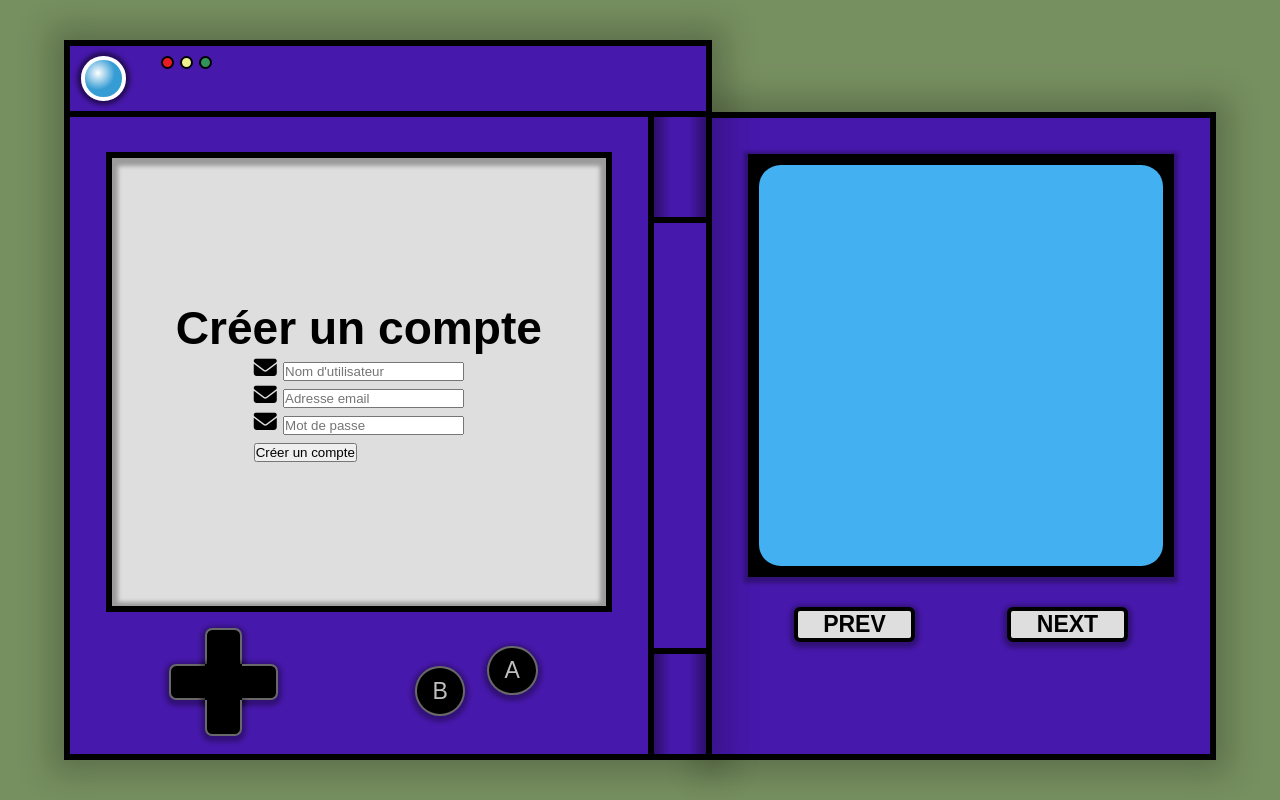
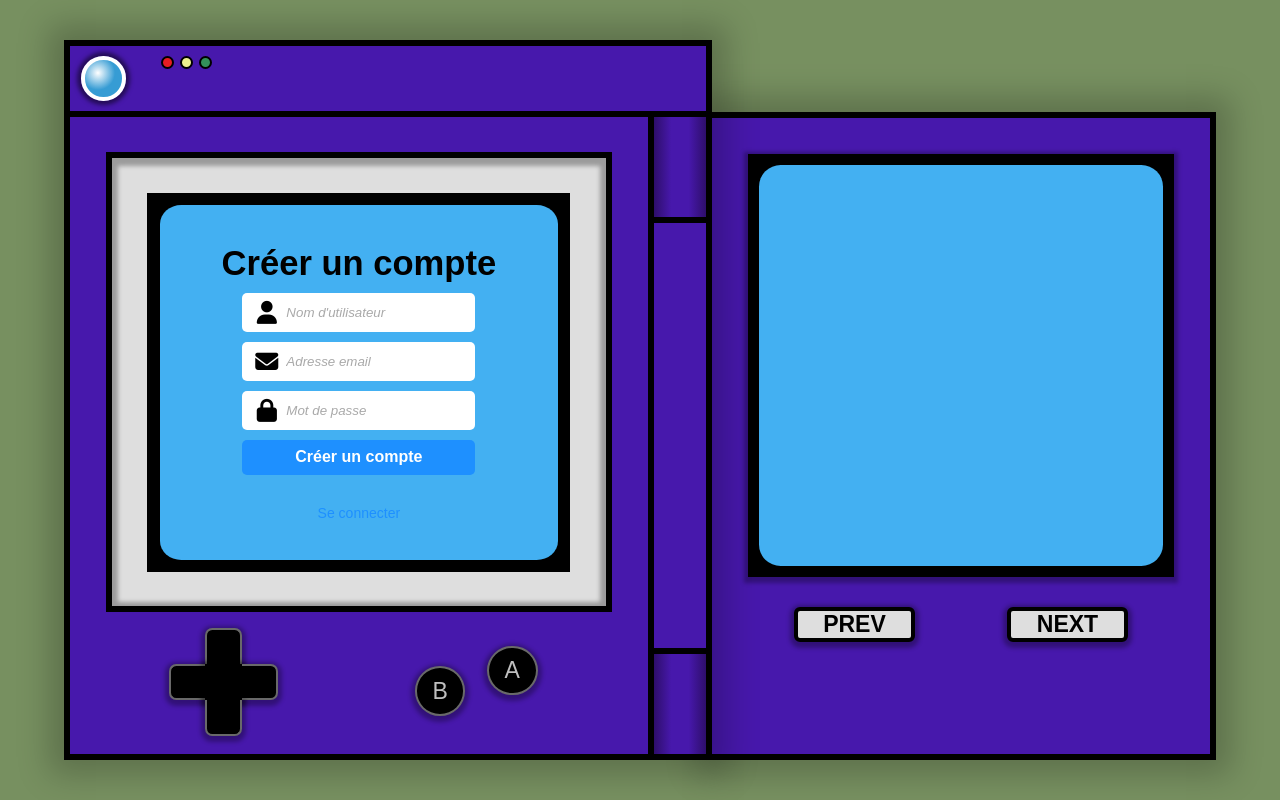
Before and after one commit to jo15122002/Abominarium, a Symfony app: template templates/registration/register.html.twig in a window 1280 px wide. Run offline with Twig, Linux system fonts and the light colour scheme; the template is opened without the code that fills it, so the values that code supplies are empty; form fields are guessed from the names that the template uses; some libraries are stand-ins or nearby versions.

Commit message:
fix style of register and start to change style of "/abomistar/{id}" route

```diff
--- a/templates/registration/register.html.twig
+++ b/templates/registration/register.html.twig
@@ -4,15 +4,16 @@
 
 {% block styles %}
     {{ parent() }}
-    <link rel="stylesheet" href="{{ asset('Assets/CSS/register.css') }}">
+    <link rel="stylesheet" href="{{ asset('Assets/CSS/login_register.css') }}">
 {% endblock %}
 
 {% block leftScreen %}
-    <h1>Créer un compte</h1>
+    <div class="container__screen">
+        <h2>Créer un compte</h2>
 
         {{ form_start(registrationForm) }}
         <div class="input__container">
-        <i class="fas fa-envelope" aria-hidden="true"></i>
+            <i class="fas fa-user" aria-hidden="true"></i>
             {{ form_widget(registrationForm.username, {
                 'attr': {
                     'placeholder': 'Nom d\'utilisateur',
@@ -30,7 +31,7 @@
             }) }}
         </div>
         <div class="input__container">
-        <i class="fas fa-envelope" aria-hidden="true"></i>
+            <i class="fas fa-lock" aria-hidden="true"></i>
             {{ form_widget(registrationForm.plainPassword, {
                 'attr': {
                     'placeholder': 'Mot de passe',
@@ -41,4 +42,6 @@
 
             <button type="submit" class="btn">Créer un compte</button>
         {{ form_end(registrationForm) }}
+        <a href="{{ path('app_login') }}">Se connecter</a>
+    </div>
 {% endblock %}
```
Also changed, not shown: templates/abomistar/show.html.twig (+11 -1 lines), templates/login/index.html.twig (+4 -5 lines), public/Assets/CSS/login_register.css, public/Assets/CSS/register.css (deleted). Lines whose indentation alone changed are shown as unchanged.
